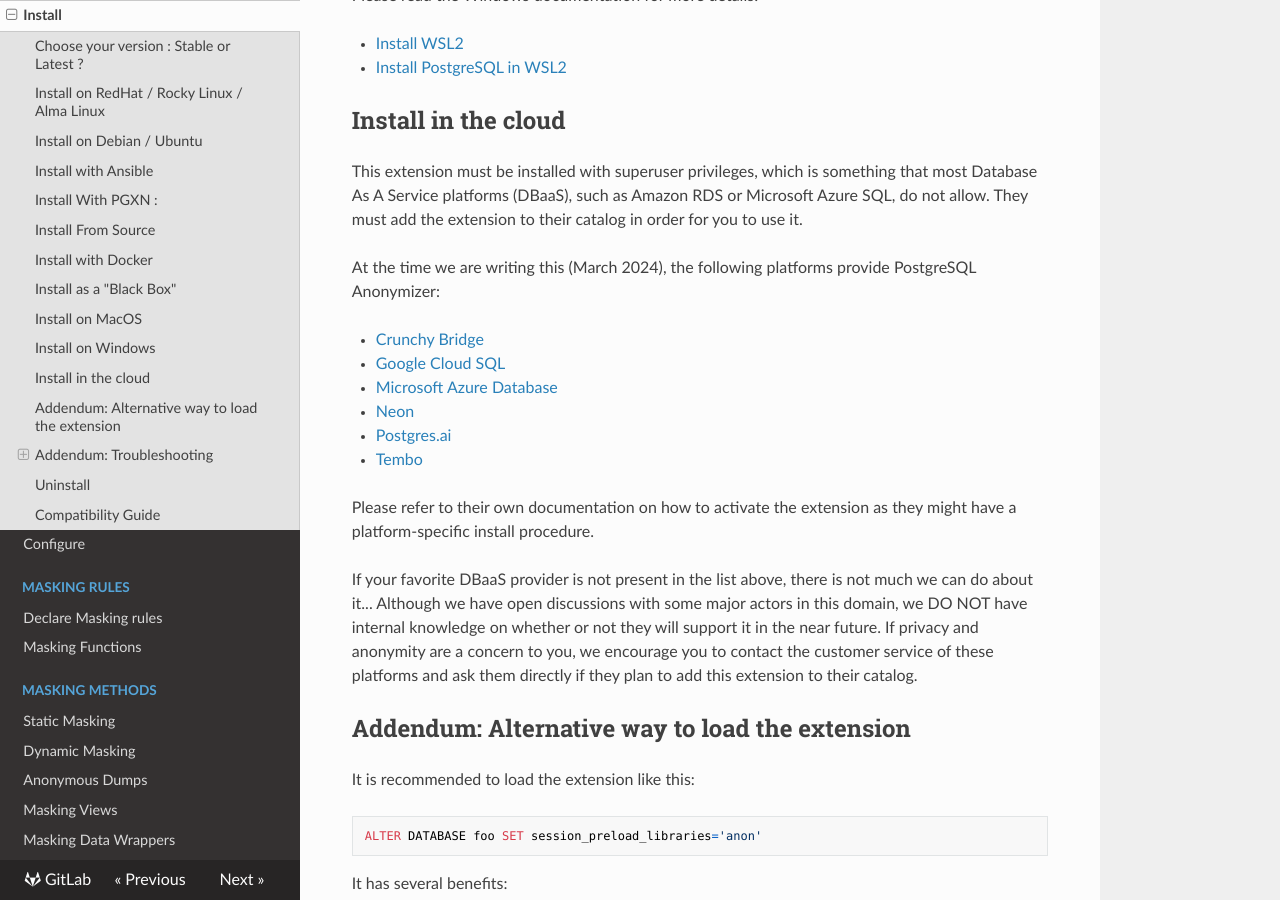
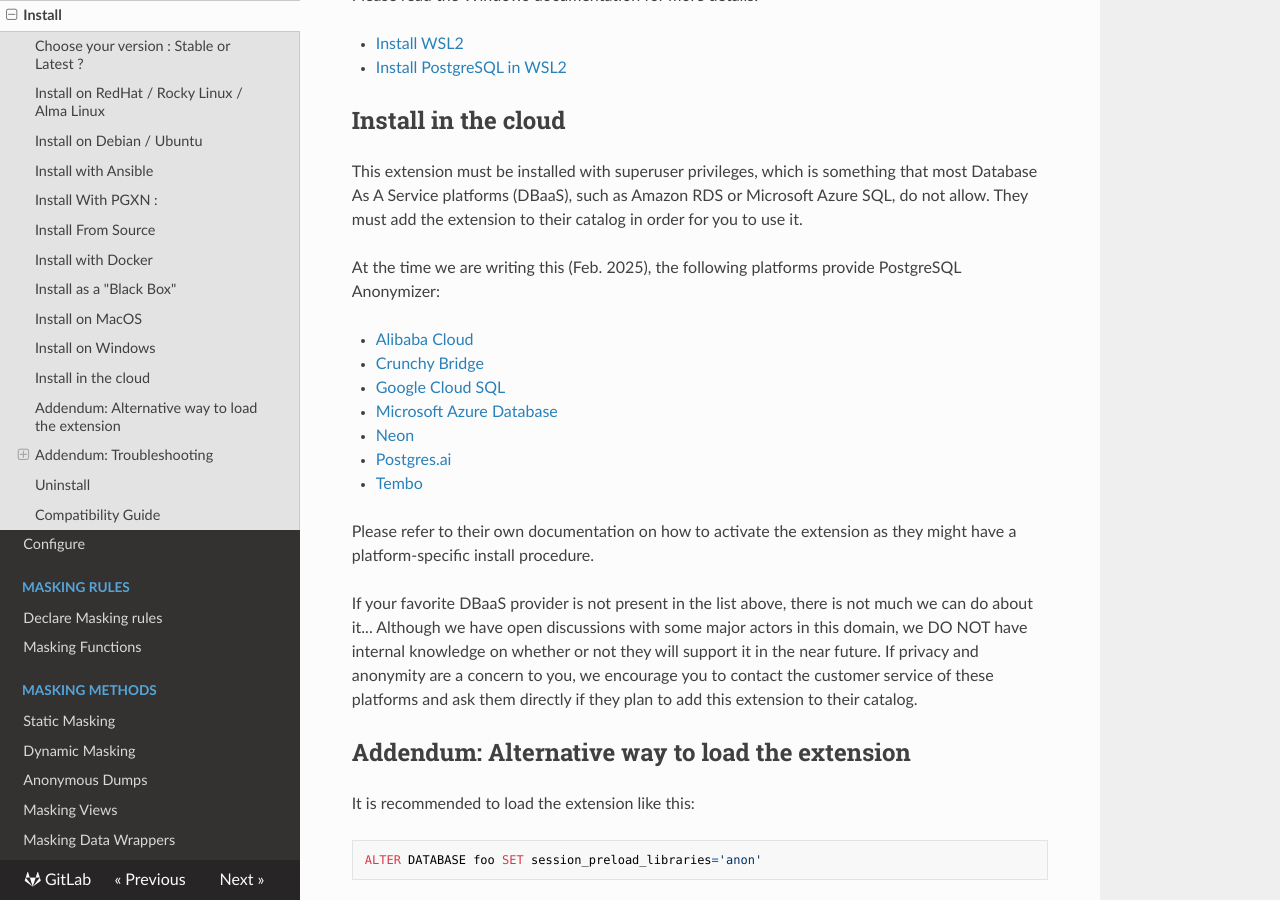
Before and after one commit to neondatabase/postgresql_anonymizer, an MkDocs documentation site: the page built from docs/INSTALL.md, in a window 1280 px wide and 900 px high, scrolled down 6337 px. Built offline with MkDocs 1.6.1, drawn with Linux system fonts in a browser that asks for light colours; nearby versions of some CDN libraries.

Commit message:
Resolve "Available on Alibabacloud"

```diff
--- a/docs/INSTALL.md
+++ b/docs/INSTALL.md
@@ -421,9 +421,10 @@
 Microsoft Azure SQL, do not allow. They must add the extension to their catalog
 in order for you to use it.
 
-At the time we are writing this (March 2024), the following platforms provide
+At the time we are writing this (Feb. 2025), the following platforms provide
 PostgreSQL Anonymizer:
 
+* [Alibaba Cloud]
 * [Crunchy Bridge]
 * [Google Cloud SQL]
 * [Microsoft Azure Database]
@@ -431,6 +432,7 @@
 * [Postgres.ai]
 * [Tembo]
 
+[Alibaba Cloud]: https://www.alibabacloud.com/help/en/rds/apsaradb-rds-for-postgresql/extensions-supported-by-apsaradb-rds-for-postgresql
 [Crunchy Bridge]: https://access.crunchydata.com/documentation/postgresql-anonymizer/latest/
 [Google Cloud SQL]: https://cloud.google.com/sql/docs/postgres/extensions#postgresql_anonymizer
 [Microsoft Azure Database]: https://learn.microsoft.com/fr-fr/azure/postgresql/flexible-server/concepts-extensions
```
